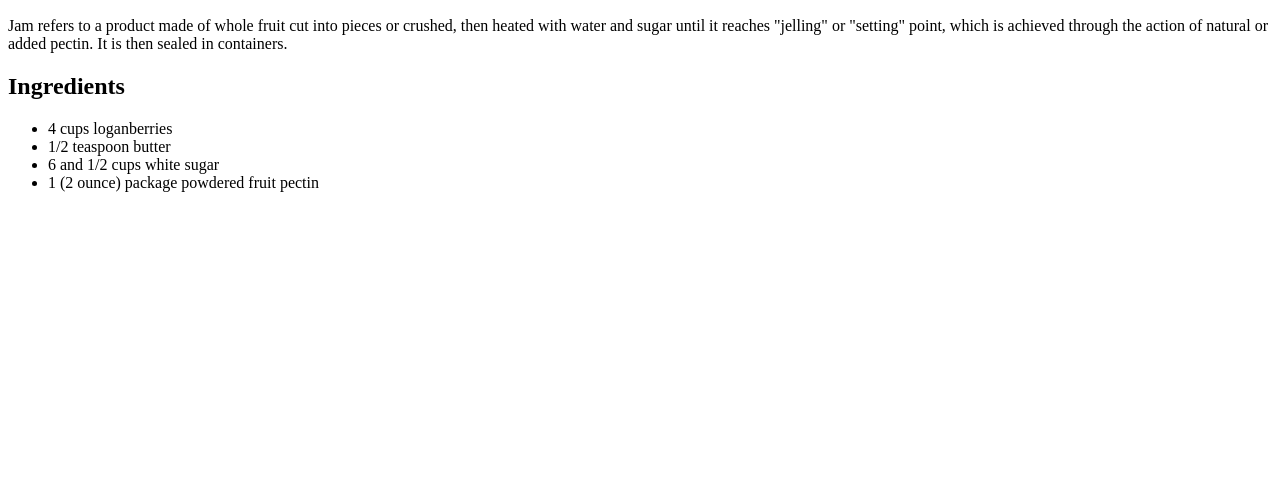
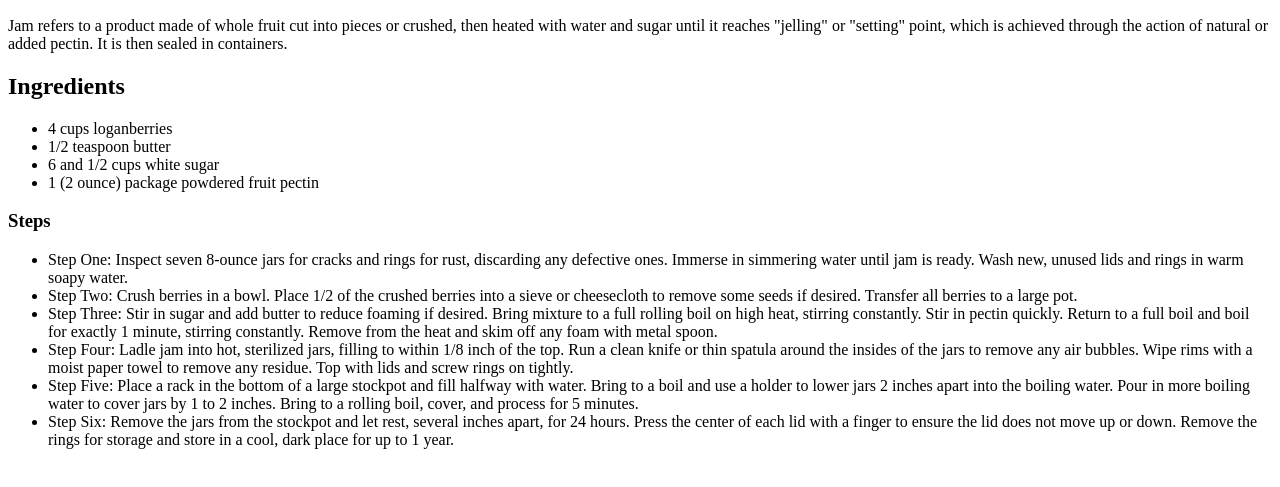
Before and after one commit to MaleficSpaghetti/odin-recipes, a plain HTML site: page Recipes/loganberry_jam.html in a window 1280 px wide. Shown: the part 99-586 px from the top of the page. Drawn offline with Linux system fonts and the light colour scheme.

Commit message:
Completed loganberry with steps and ingredients

```diff
--- a/Recipes/loganberry_jam.html
+++ b/Recipes/loganberry_jam.html
@@ -19,5 +19,19 @@
         <li>6 and 1/2 cups white sugar </li>
         <li>1 (2 ounce) package powdered fruit pectin  </li>
     </ul>
+    <h3>Steps</h3>
+    <ul>
+    <li>Step One: Inspect seven 8-ounce jars for cracks and rings for rust, discarding any defective ones. Immerse in simmering water until jam is ready. Wash new, unused lids and rings in warm soapy water.</li>
+    <li>Step Two: Crush berries in a bowl. Place 1/2 of the crushed berries into a sieve or cheesecloth to remove some seeds if desired. Transfer all berries to a large pot.
+    </li>
+    <li>Step Three: Stir in sugar and add butter to reduce foaming if desired. Bring mixture to a full rolling boil on high heat, stirring constantly. Stir in pectin quickly. Return to a full boil and boil for exactly 1 minute, stirring constantly. Remove from the heat and skim off any foam with metal spoon.
+    </li>
+    <li>Step Four: Ladle jam into hot, sterilized jars, filling to within 1/8 inch of the top. Run a clean knife or thin spatula around the insides of the jars to remove any air bubbles. Wipe rims with a moist paper towel to remove any residue. Top with lids and screw rings on tightly.
+    </li>
+    <li>Step Five: Place a rack in the bottom of a large stockpot and fill halfway with water. Bring to a boil and use a holder to lower jars 2 inches apart into the boiling water. Pour in more boiling water to cover jars by 1 to 2 inches. Bring to a rolling boil, cover, and process for 5 minutes.
+    </li>
+    <li>Step Six: Remove the jars from the stockpot and let rest, several inches apart, for 24 hours. Press the center of each lid with a finger to ensure the lid does not move up or down. Remove the rings for storage and store in a cool, dark place for up to 1 year.
+    </li>
+    </ul>
 </body>
 </html>
```
